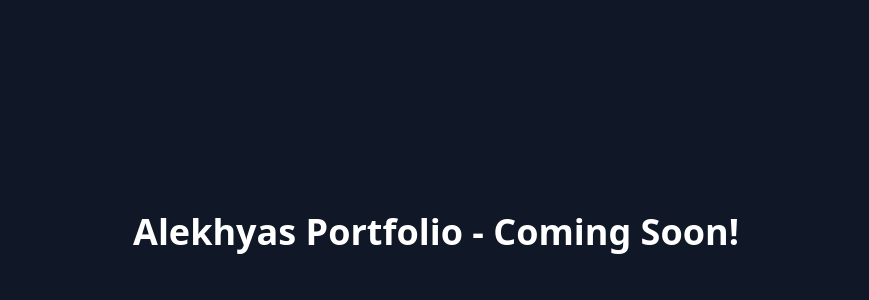
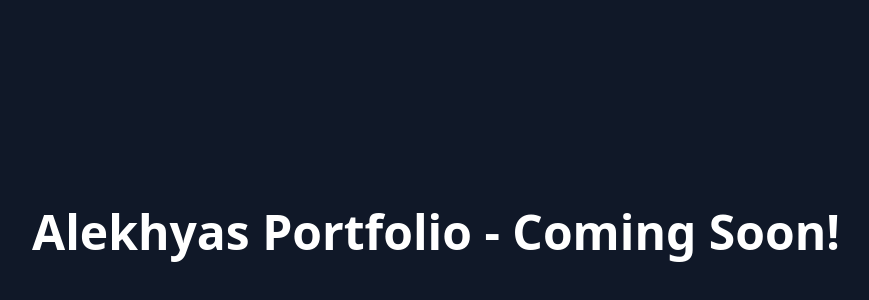
Before and after one commit to Rushil-Y/Alekhyas-portfolio, a React (Vite) app: page / in a window 1280 px wide. Shown: the part 168-468 px from the top of the page, without its empty margins (204-1073 px from the left). Built offline with nearby package versions, Linux system fonts and the light colour scheme.

Commit message:
changes made to file for styling issues

```diff
--- a/src/App.jsx
+++ b/src/App.jsx
@@ -1,7 +1,9 @@
 function App() {
   return (
-    <div className="min-h-screen flex items-center justify-center bg-gray-900 text-white">
-      <h1 className="text-4xl font-bold">Alekhyas Portfolio - Coming Soon!</h1>
+    <div className="min-h-screen flex items-center justify-center bg-gray-900 text-white p-4 sm:p-6 md:p-12 text-center">
+      <h1 className="text-3xl sm:text-4xl md:text-5xl font-bold">
+        Alekhyas Portfolio - Coming Soon!
+      </h1>
     </div>
   );
 }
```
